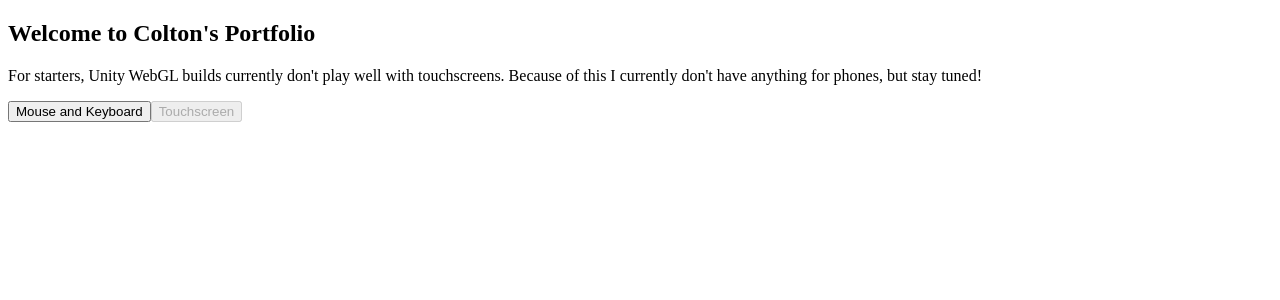
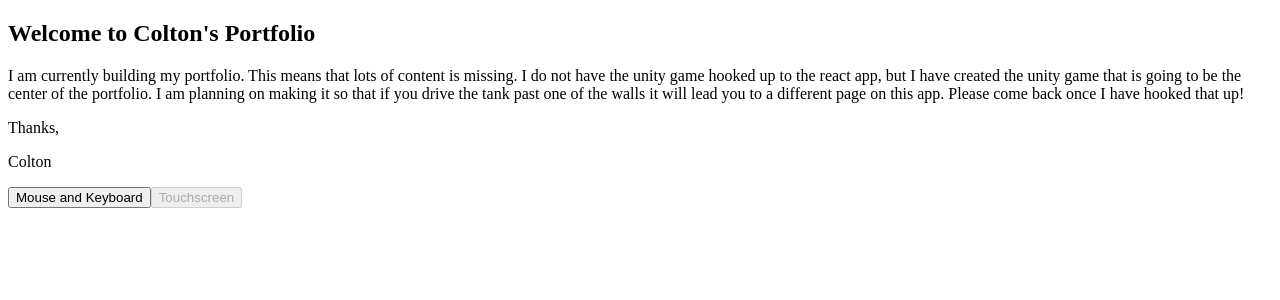
Before and after one commit to checol70/coltonchevalier.com, a React (Create React App) app: page / in a window 1280 px wide. Shown: the top 300 px of the page. Built offline with nearby package versions, Linux system fonts and the light colour scheme.

Commit message:
Fixed placeholder text

```diff
--- a/src/Pages/Home/Home.js
+++ b/src/Pages/Home/Home.js
@@ -7,7 +7,9 @@ class Home extends Component{
         return (
             <div>
                 <h2>Welcome to Colton's Portfolio</h2>
-                <p>For starters, Unity WebGL builds currently don't play well with touchscreens. Because of this I currently don't have anything for phones, but stay tuned!</p>
+                <p>I am currently building my portfolio. This means that lots of content is missing. I do not have the unity game hooked up to the react app, but I have created the unity game that is going to be the center of the portfolio. I am planning on making it so that if you drive the tank past one of the walls it will lead you to a different page on this app. Please come back once I have hooked that up!</p>
+                <p>Thanks,</p>
+                <p>Colton</p>
                 <Link to="/desktop">
                     <button>Mouse and Keyboard</button>
                 </Link>
```
